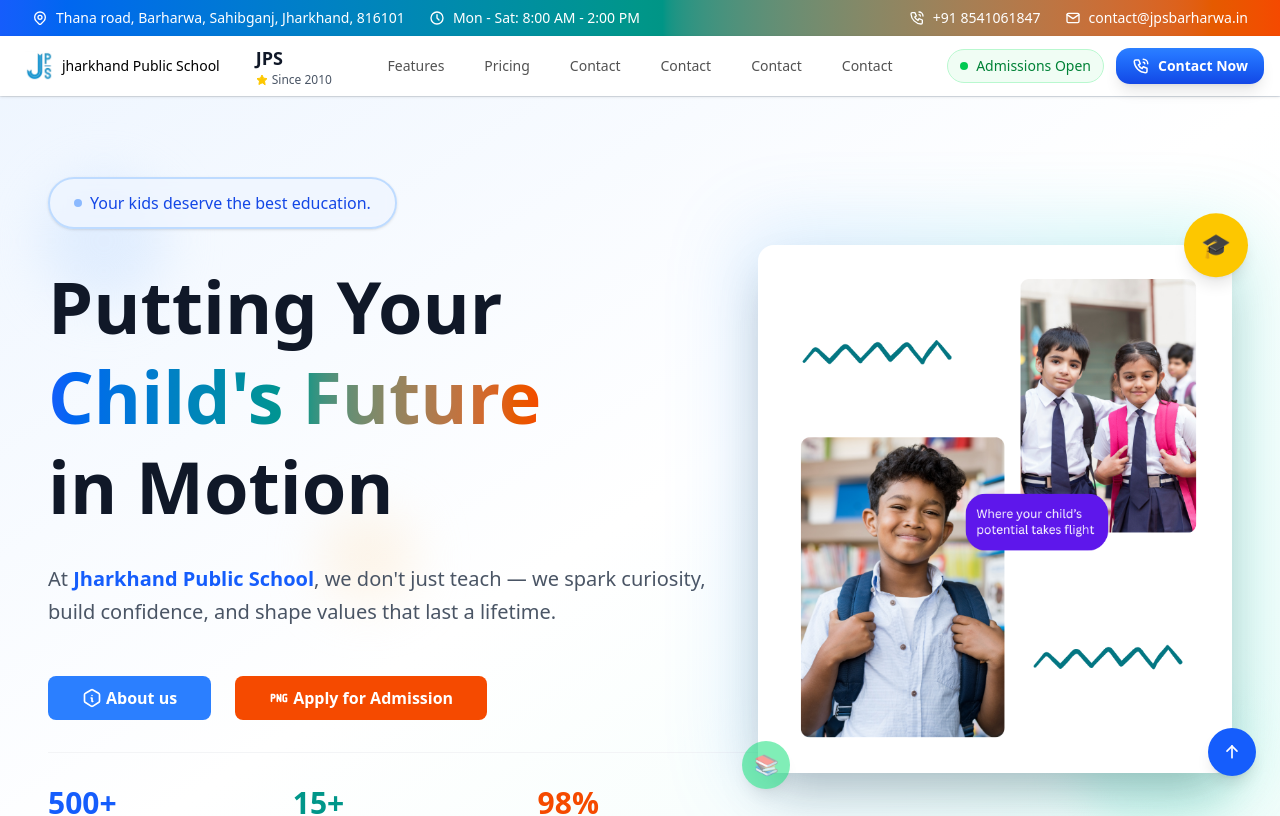
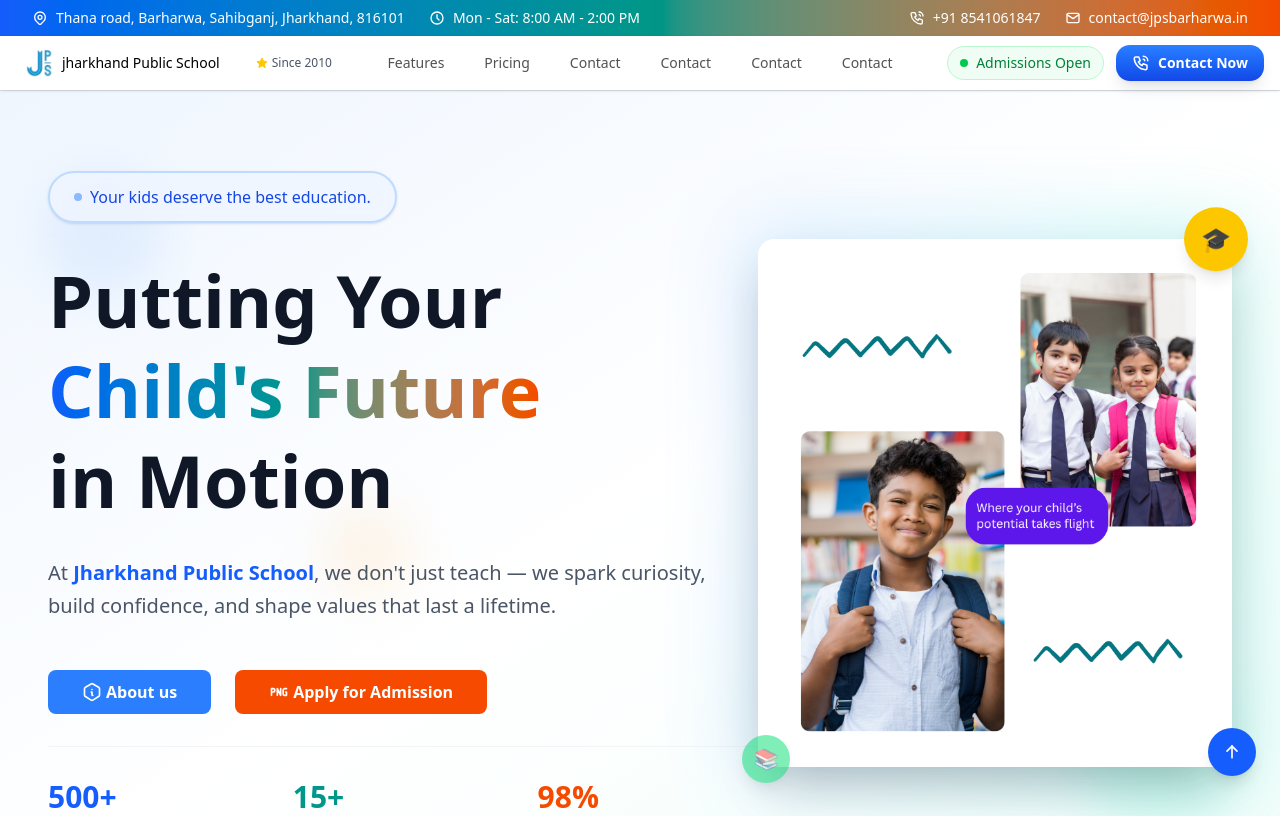
Before and after one commit to subham-anand/Jharkhand-public-school, a Next.js app: page / in a window 1280 px wide. Shown: the top 816 px of the page. Built offline with nearby package versions, Linux system fonts and the light colour scheme.

Commit message:
readme add and re factor

```diff
--- a/app/layout.tsx
+++ b/app/layout.tsx
@@ -21,7 +21,7 @@ export const metadata: Metadata = {
   openGraph: {
     title: "Jharkhand Public School",
     description:
-      "a leading primary school in Jharkhand offering quality education, strong values, and creative learning from Nursery to Class 8.",
+      "A leading primary school in Jharkhand offering quality education, strong values, and creative learning from Nursery to Class 8.",
     url: "https://jpsbarharwa.in",
     siteName: "Jharkhand Public School",
     images: [
--- a/components/MyComponents/MainNavbar.tsx
+++ b/components/MyComponents/MainNavbar.tsx
@@ -79,7 +79,7 @@ export function MainNavbar() {
 							<NavbarLogo />
 							<div className="hidden sm:block">
 								<div className="flex flex-col">
-									<span className="text-lg font-bold text-gray-900">JPS</span>
+									{/* <span className="text-lg font-bold text-gray-900">JPS</span> */}
 									<div className="flex items-center gap-1">
 										<IconStar size={12} className="text-yellow-400 fill-yellow-400" />
 										<span className="text-xs text-gray-600">Since 2010</span>
```
Also changed, not shown: 1 other file (tests, documents, lock files or other folders).
